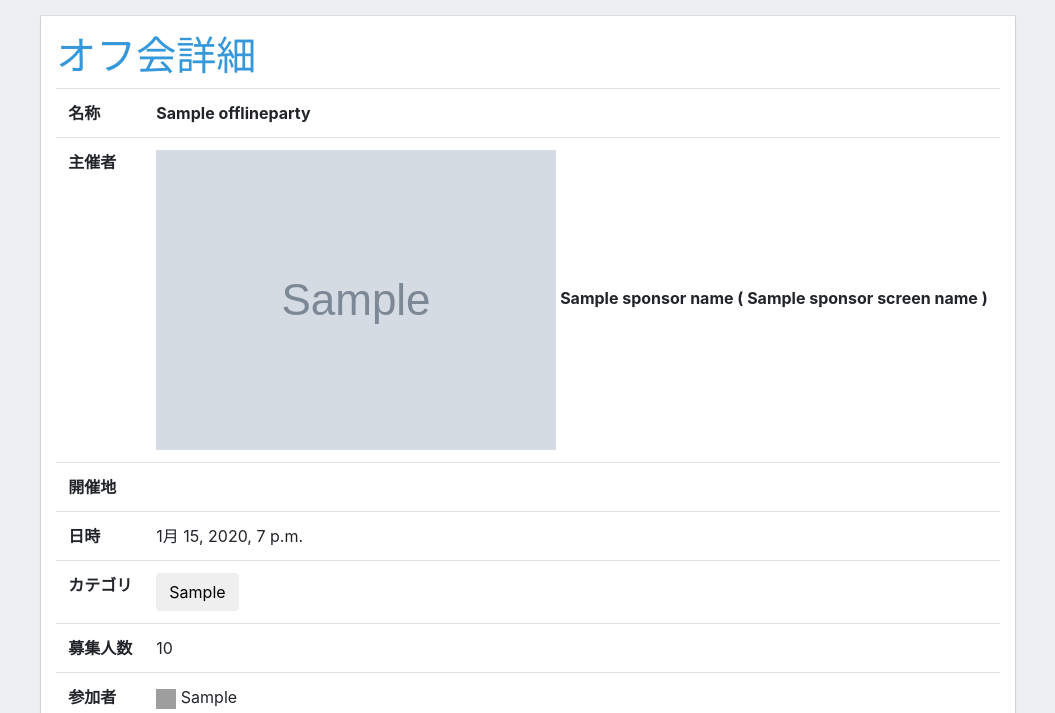
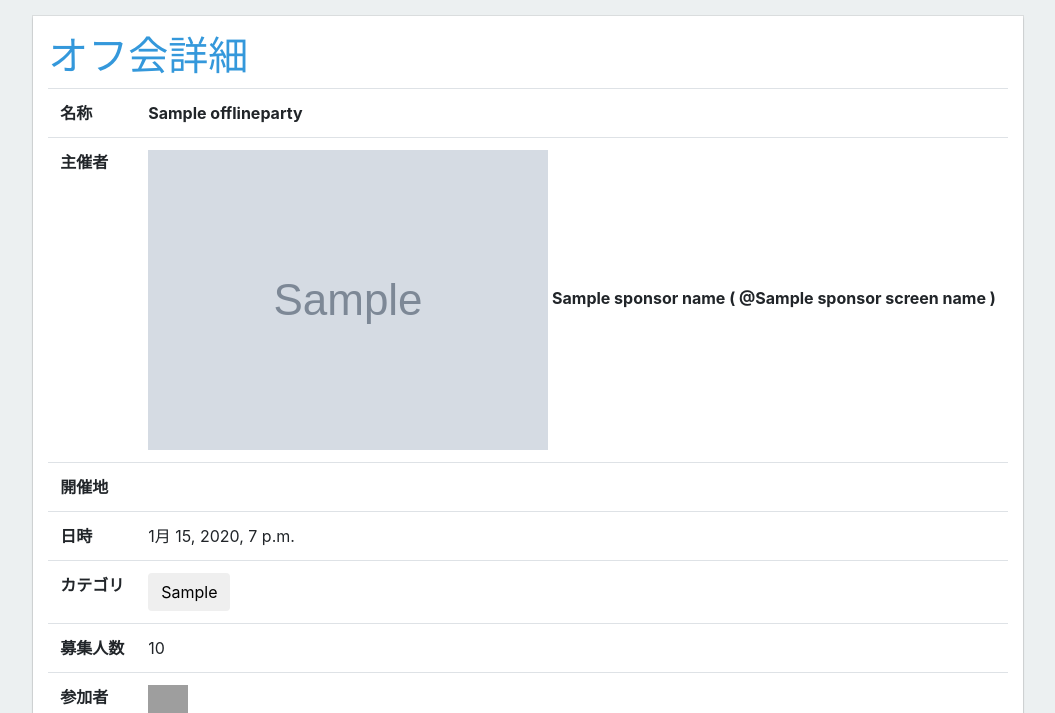
Before and after one commit to TNCT-SYSKEN/Lurcher, a Django app: template templates/mainsite/details.html in a window 1280 px wide. Shown: the top 713 px of the page, without its empty margins (112-1167 px from the left). Run offline with Django 3.2, Linux system fonts and the light colour scheme; tables that the repository leaves empty hold one stand-in row (values such as "Sample post"); the template is opened without the code that fills it: values that come from a table or form of the project are taken from there, most other values are stand-ins (such as "Sample title", 1, 10 or a date in 2020); grey boxes marked "Sample" are stand-in pictures; style sheets or scripts are compiled from the project's sources; some libraries are stand-ins or nearby versions; grey boxes are pictures that could not be loaded.

Commit message:
[fix] ユーザー名の表示とかを微調整

```diff
--- a/mainsite/views.py
+++ b/mainsite/views.py
@@ -45,7 +45,7 @@ def register(request, offline_party_id):
 	template = loader.get_template('mainsite/register.html')
 
 	account = Account.objects.get(id=1)
-	party.participants.add(account)
+	party.participant.add(account)
 
 	context = {
 		'party': party,
--- a/src/styles/details.scss
+++ b/src/styles/details.scss
@@ -13,8 +13,8 @@
 }
 
 .img-details-profile {
-	width: 20px;
-	height: 20px;
+	width: 40px;
+	height: 40px;
 }
 
 .register-button {
--- a/templates/mainsite/details.html
+++ b/templates/mainsite/details.html
@@ -23,7 +23,7 @@
 					</tr>
 					<tr>
 						<th>主催者</th>
-						<th><a target="_blank" href="https://twitter.com/{{ sponsor_screen_name }}"><img src="{{ sponsor_icon }}" class="img-responsive"></a> {{ sponsor_name }} ( {{sponsor_screen_name}} )</th>
+						<th><a target="_blank" href="https://twitter.com/{{ sponsor_screen_name }}"><img src="{{ sponsor_icon }}" class="img-responsive"></a> {{ sponsor_name }} ( @{{sponsor_screen_name}} )</th>
 					</tr>
 					<tr>
 						<th>開催地</th>
@@ -49,7 +49,7 @@
 						<th>参加者</th>
 						<td>
 							{% for p in participants %}
-								<img src="{{ p.1 }}" class="img-details-profile img-responsive"><span> {{ p.0 }}</span>
+								<a target="_blank" href="https://twitter.com/{{ p.0 }}"><img title="@{{ p.0 }}" src="{{ p.1 }}" class="img-details-profile img-responsive"></a>
 							{% endfor %}
 						</td>
 					</tr>
```
